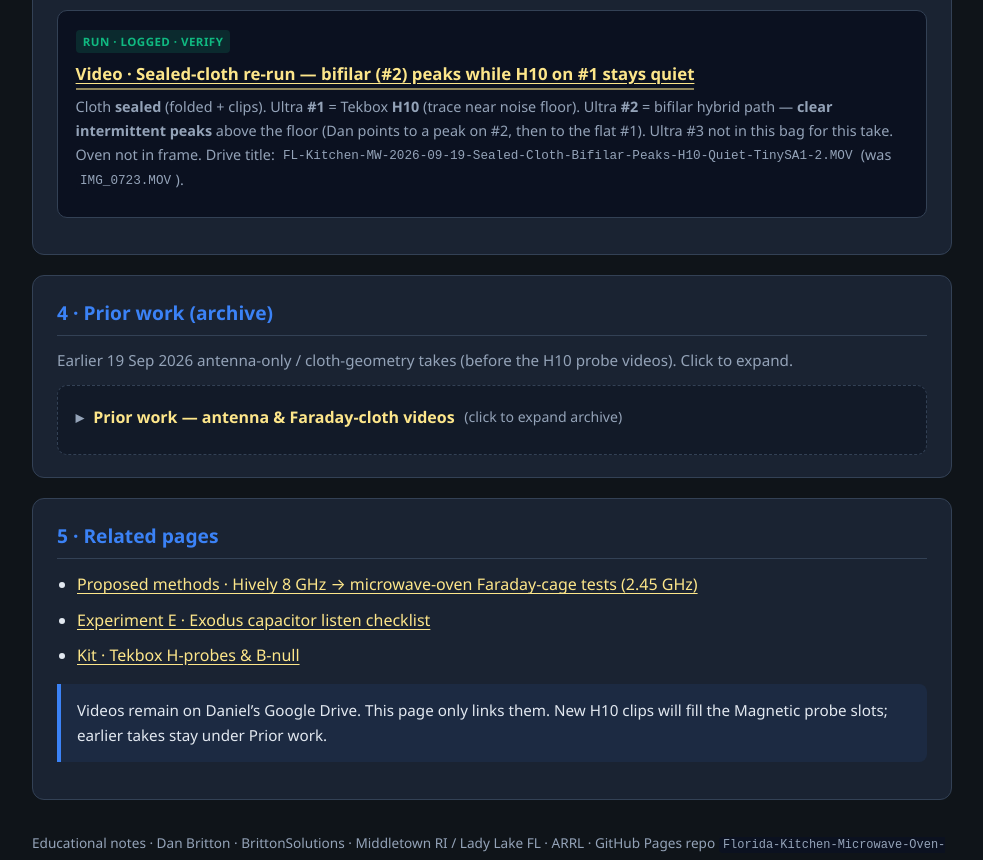
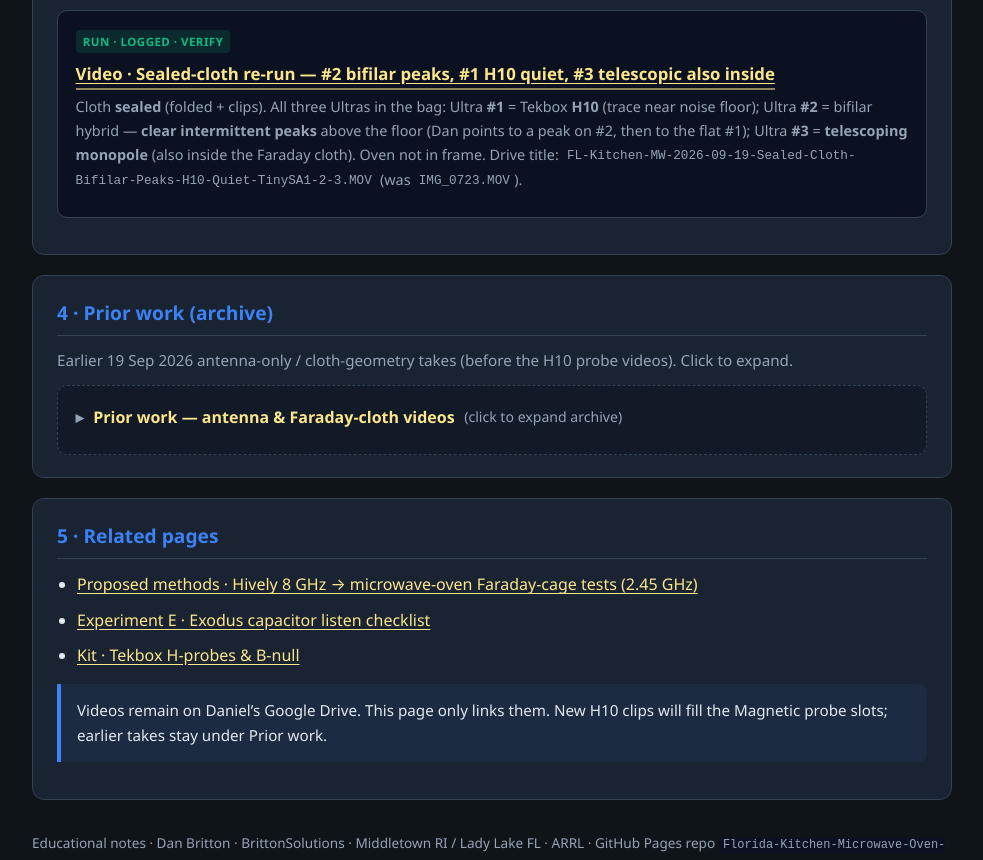
Before and after one commit to 9wzg44nz44-glitch/Florida-Kitchen-Microwave-Oven-SLW-SW-Experiments-2026-09-19, a plain HTML site: page index.html in a window 1280 px wide. Shown: the part 2131-2991 px from the top of the page, without its empty margins (148-1131 px from the left). Drawn offline with Linux system fonts and the light colour scheme.

Commit message:
Correct run C: Ultra #3 telescopic also inside sealed Faraday cloth

```diff
--- a/index.html
+++ b/index.html
@@ -275,14 +275,16 @@ details.archive .archive-body { padding-top: 0.35rem; }
     <span class="tag run">Run · logged · verify</span>
     <p style="margin:0.4rem 0 0.2rem">
       <a class="watch" href="https://drive.google.com/file/d/1TJxWusuisHAKAIhFjXEp4xg8HjNbiaWL/view?usp=drivesdk" target="_blank" rel="noopener">
-        Video · Sealed-cloth re-run — bifilar (#2) peaks while H10 on #1 stays quiet
+        Video · Sealed-cloth re-run — #2 bifilar peaks, #1 H10 quiet, #3 telescopic also inside
       </a>
     </p>
     <p class="role">
-      Cloth <strong>sealed</strong> (folded + clips). Ultra <strong>#1</strong> = Tekbox <strong>H10</strong> (trace near noise floor).
-      Ultra <strong>#2</strong> = bifilar hybrid path — <strong>clear intermittent peaks</strong> above the floor (Dan points to a peak on #2, then to the flat #1).
-      Ultra #3 not in this bag for this take. Oven not in frame. Drive title:
-      <code>FL-Kitchen-MW-2026-09-19-Sealed-Cloth-Bifilar-Peaks-H10-Quiet-TinySA1-2.MOV</code>
+      Cloth <strong>sealed</strong> (folded + clips). All three Ultras in the bag:
+      Ultra <strong>#1</strong> = Tekbox <strong>H10</strong> (trace near noise floor);
+      Ultra <strong>#2</strong> = bifilar hybrid — <strong>clear intermittent peaks</strong> above the floor (Dan points to a peak on #2, then to the flat #1);
+      Ultra <strong>#3</strong> = <strong>telescoping monopole</strong> (also inside the Faraday cloth).
+      Oven not in frame. Drive title:
+      <code>FL-Kitchen-MW-2026-09-19-Sealed-Cloth-Bifilar-Peaks-H10-Quiet-TinySA1-2-3.MOV</code>
       (was <code>IMG_0723.MOV</code>).
     </p>
   </div>
```
